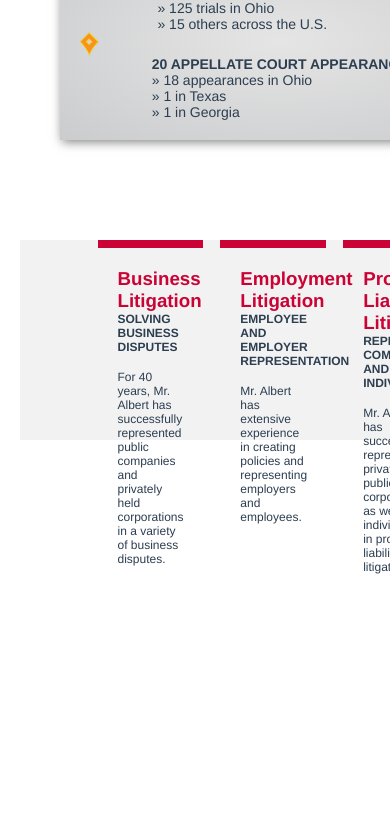
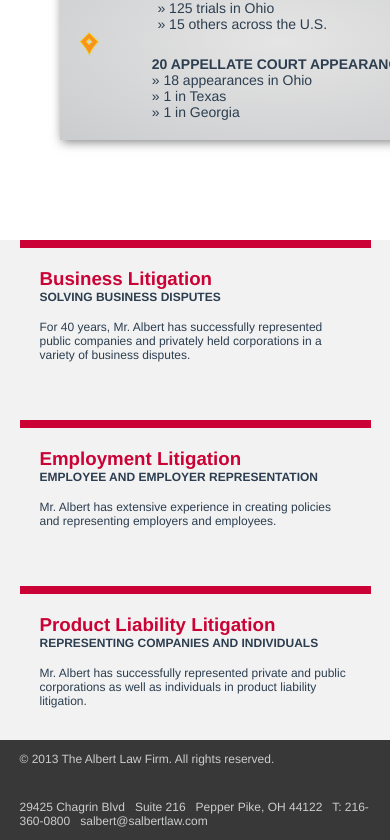
Before and after one commit to bhollan5/salbertlaw, a Vue app: page / in a window 390 px wide. Shown: the part 1045-1885 px from the top of the page. Before the commit the page ends 1619 px from the top, so only its background shows below. Built offline with nearby package versions, Linux system fonts and the light colour scheme.

Commit message:
Made expertise bar responsive, added footer

```diff
--- a/src/views/HeaderFrame.vue
+++ b/src/views/HeaderFrame.vue
@@ -38,6 +38,11 @@
       </div>
     </div>
 
+    <div id="footer">
+      <p>© 2013 The Albert Law Firm. All rights reserved.	</p>
+      <p>29425 Chagrin Blvd &nbsp; Suite 216 &nbsp; Pepper Pike, OH 44122 &nbsp; T: 216-360-0800 &nbsp; salbert@salbertlaw.com</p>
+    </div>
+
   </div>
 </template>
 
@@ -60,9 +65,10 @@ $mobile-margin-size: 5%;
 $mobile-content-size: 90%;
 
 #header-frame {
+  text-align: left;
   position: absolute;
   display: grid;
-  grid-template-rows: 80px 30px 300px 1fr 200px 70px;
+  grid-template-rows: 80px 30px 300px 1fr 200px 50px;
   grid-template-columns: $margin-size $content-size $margin-size;
   grid-template-areas:
     "margin-top   margin-top    margin-top"
@@ -76,6 +82,8 @@ $mobile-content-size: 90%;
   width: 100%;
   min-height: 100%;
   @media screen and (max-width: $md-bp) {
+    grid-template-rows: 80px 30px 300px 1fr 500px 100px;
+
     grid-template-columns: 5% 90% 5%;
   }
 }
@@ -147,20 +155,24 @@ $mobile-content-size: 90%;
 #expertise-footer {
   background: $light-gray;
   grid-area: expertise;
-  text-align: left;
   padding: 0px $margin-size;
   width: $content-size;
   display: flex;
   justify-content: space-between;
   @media screen and (max-width: $md-bp) {
     width: $mobile-content-size;
-    margin-left: $mobile-margin-size;
+    padding-left: $mobile-margin-size;
+    flex-direction: column;
   }
 }
 .area-of-expertise {
   border-top: 8px solid $red;
   padding: 20px;
   width: calc(30% - 40px);
+  @media screen and (max-width: $md-bp) {
+    width: auto;
+  }
+
   h3 {
     color: $red;
     margin: 0px;
@@ -173,4 +185,22 @@ $mobile-content-size: 90%;
     font-size: 12px;
   }
 }
+
+#footer {
+  grid-area: footer;
+  background: $dark-gray;
+  padding: 0px $margin-size;
+  width: $content-size;
+  color: $gray;
+  display: flex;
+  align-items: center;
+  font-size: 12px;
+  justify-content: space-between;
+  @media screen and (max-width: $md-bp) {
+    flex-direction: column;
+    align-items: flex-start;
+    width: $mobile-content-size;
+    padding: 0px $mobile-margin-size;
+  }
+}
 </style>
```
